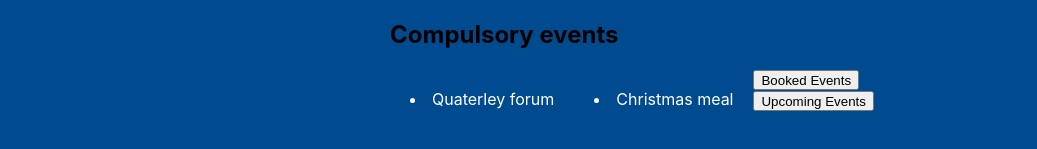
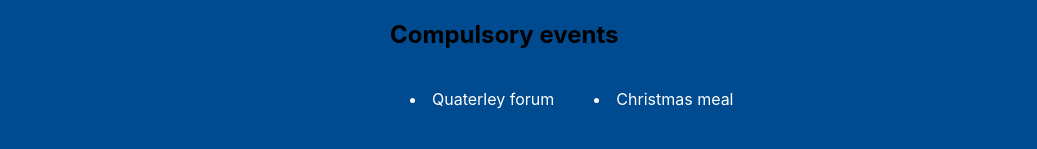
Before and after one commit to paramount197/TestDeploy, a React (Create React App) app: page /profile in a window 1280 px wide. Shown: the part 289-438 px from the top of the page, without its empty margins (0-1037 px from the left). Built offline with nearby package versions, Linux system fonts and the light colour scheme.

Commit message:
removal of profile page buttons

```diff
--- a/src/pages/Profile.js
+++ b/src/pages/Profile.js
@@ -1,6 +1,5 @@
 import React from "react";
 import Header from "../block/Header";
-import Button from "../block/Button";
 
 function Profile() {
     return (
@@ -10,8 +9,6 @@ function Profile() {
                 <h2> Compulsory events </h2>
                 <li> Quaterley forum </li>
                 <li> Christmas meal </li>
-                <Button name="Booked Events" />
-                <Button name="Upcoming Events" />
             </div>
         </>
     );
```
